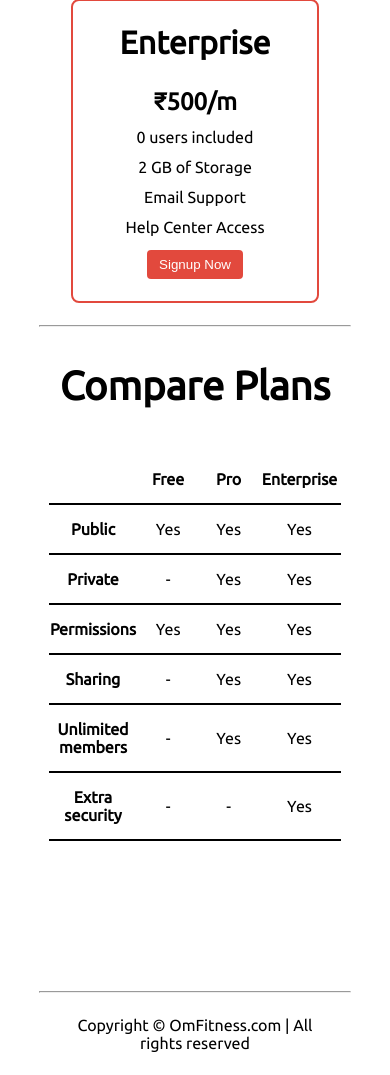
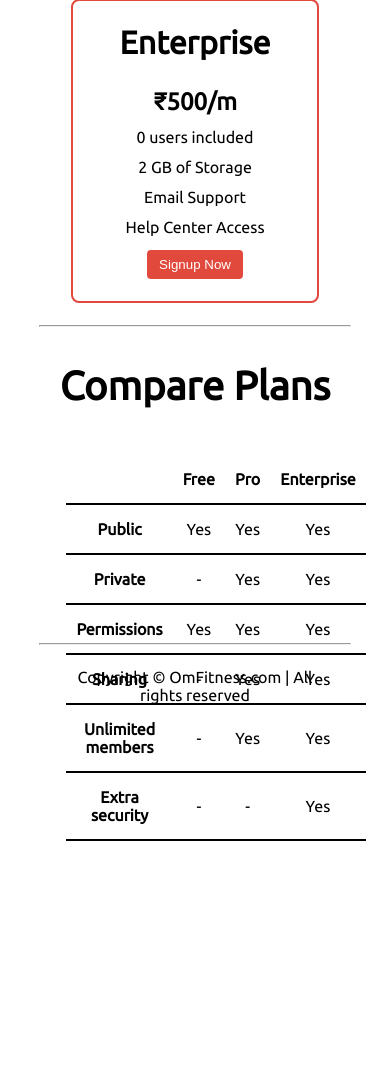
Before and after one commit to Omsri007/Landing-Page-Project, a PHP site: page / in a window 390 px wide. Shown: the part 1794-2869 px from the top of the page. After the commit the page ends 2635 px from the top, so only its background shows below. Run offline with PHP 8.4, Linux system fonts and the light colour scheme.

Commit message:
Update style.css

```diff
--- a/style.css
+++ b/style.css
@@ -146,6 +146,13 @@ footer {
     color: rgb(226 73 61 / 1);
 }
 
+@media(max-width:450px){
+
+    .divide{
+        margin-top: 5px;
+    }
+}
+
 @media(max-width:800px) {
     .navbar {
         flex-direction: column;
@@ -181,6 +188,24 @@ footer {
     .section3{
         padding: 10px;
     }
+     .divide {
+        margin-top: 35vh;
+    }
 
+    .section3{
+        height: 35vh;
+    }
+
+    .section3 table{
+        margin-left: 5vh;
+    }
+
+    .section3 table th{
+        padding: 15px 10px;
+    }
+
+    .dumbellimg{
+        width: 230px;
+    }
 
 }
```
